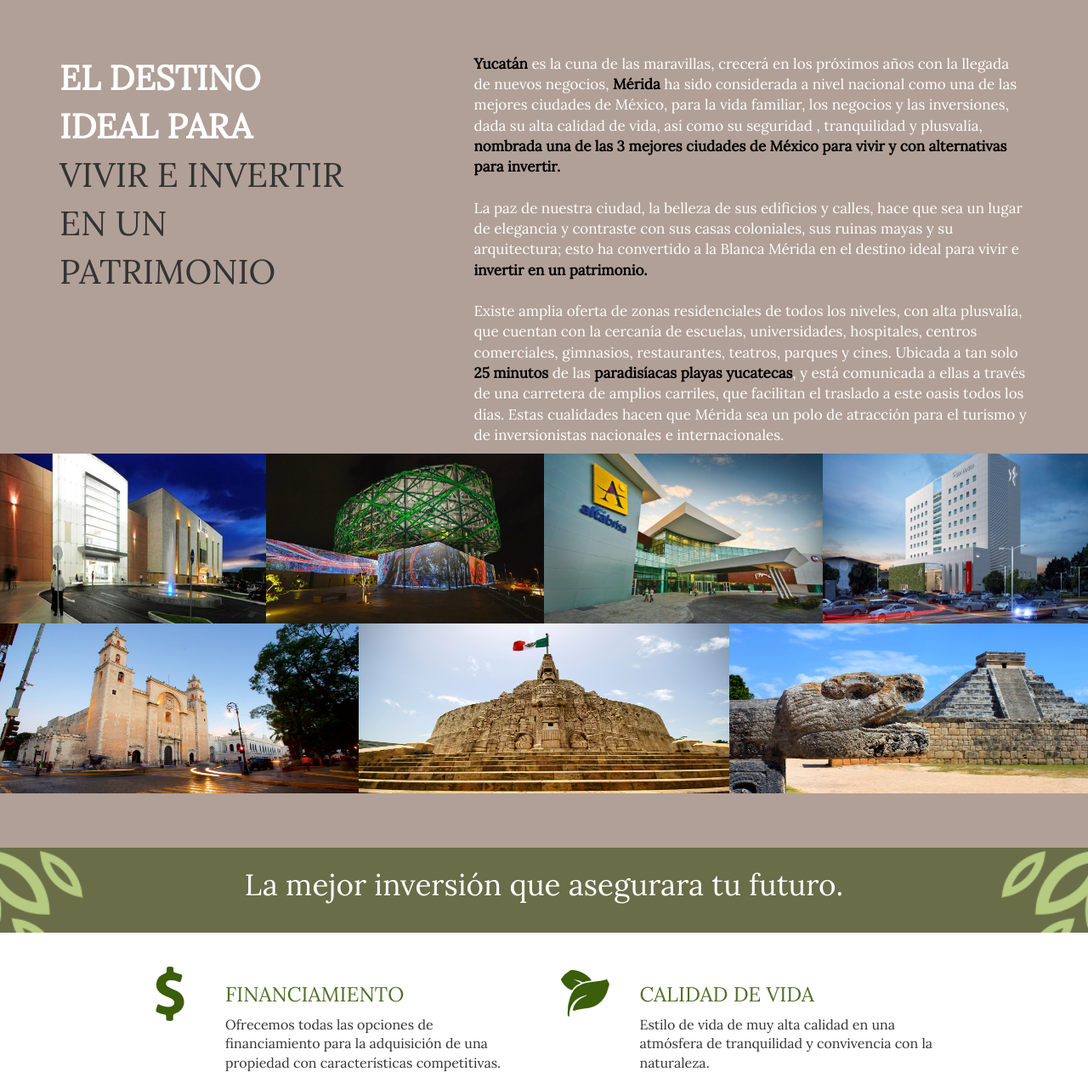
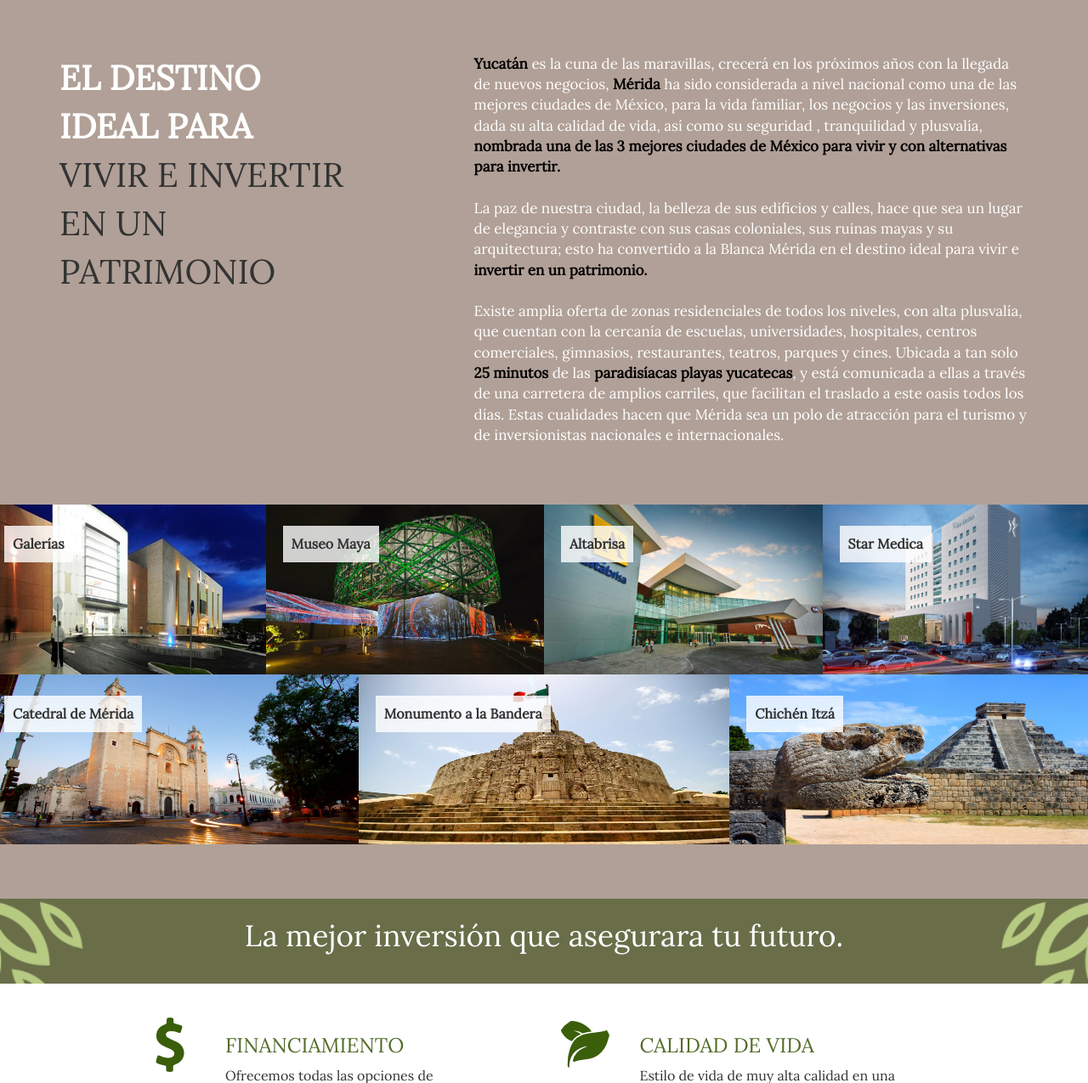
Before and after one commit to esteban1234/ceibas, a PHP site: page / in a window 1280 px wide. Shown: the part 1913-3188 px from the top of the page at 85% size. Run offline with PHP 8.4, Linux system fonts and the light colour scheme; some libraries are stand-ins or nearby versions; some web fonts are replaced.

Commit message:
UPDATE SECCIONES V1.2.1

```diff
--- a/css/style.css
+++ b/css/style.css
@@ -231,7 +231,7 @@ background-repeat: no-repeat;
 .img-cei{
   width: 50%;
   margin: auto;
-  margin-top: 15px;
+  margin-top: 50px;
 }
 
 .tit-p{
@@ -261,6 +261,17 @@ background-repeat: no-repeat;
   margin-top: 50px;
 }
 
+
+.tit-img{
+  position: absolute;
+  z-index: 3;
+  top: 25px;
+  background-color: rgba(255,255,255,0.8);
+  padding: 10px;
+  left: 20px;
+  font-size: 16px;
+  font-weight: bold;
+}
 
 form{
   /*border: 2px solid red;*/
--- a/index.php
+++ b/index.php
@@ -138,34 +138,41 @@
       </div>
     </div>
 
-    <div class="section">
+    <div class="section"><br><br><br>
           <div class="row margen">
             <div class="col-md-3">
               <img src="img/galeria.jpg" class="img-responsive alto-asig width-asig">
+              <p class="tit-img">Galerías</p>
             </div>
             <div class="col-md-3">
               <img src="img/museo.jpg"
               class="img-responsive alto-asig width-asig">
+              <p class="tit-img">Museo Maya</p>
             </div>
             <div class="col-md-3">
               <img src="img/altabrisa.jpg"
               class="img-responsive alto-asig width-asig">
+              <p class="tit-img">Altabrisa</p>
             </div>
             <div class="col-md-3">
               <img src="img/StarMedica.jpg"
               class="img-responsive alto-asig width-asig">
+              <p class="tit-img">Star Medica</p>
             </div>
           </div>
           <div class="row margen">
             <div class="col-md-4">
             <img src="img/catedral.jpg" class="img-responsive alto-asig width-asig">
+            <p class="tit-img">Catedral de Mérida</p>
           </div>
           <div class="col-md-4">
             <img src="img/monumento.jpg" class="img-responsive alto-asig width-asig">
+            <p class="tit-img"> Monumento a la Bandera</p>
           </div>
           <div class="col-md-4">
             <img src="img/CHICHEn2.jpg"
             class="img-responsive alto-asig width-asig">
+            <p class="tit-img">Chichén Itzá</p>
           </div>
           </div>
     </div>
@@ -248,23 +255,23 @@ de Mérida.</p>
 <section class="seccion6" id="CONTACTO">
   <div class="col-md-offset-3 col-md-5">
     <h2 class="h1-c">CONTACTANOS</h2>
-    <form role="form" id="Formulario" action="" method="POST">
+    <form role="form" id="Formulario">
                 <div class="form-group">
-                    <input type="text" class="form-control" id="Nombre" name="Nombre" placeholder="Nombre *" required autofocus />
+                    <input type="text" class="form-control" id="" name="Nombre" placeholder="Nombre *" required/>
                 </div>
                 <div class="form-group">
 
-                    <input type="email" class="form-control" id="Correo" name="Correo" placeholder="Correo *" required />
+                    <input type="email" class="form-control" id="" name="Correo" placeholder="Correo *" required />
                 </div>
                 <div class="row">
                   <div class="col-md-6">
                     <div class="form-group">
-                      <input type="tel" class="form-control" id="Empresa" name="Empresa" placeholder="Telefono *" required />
+                      <input type="tel" class="form-control" id="" name="Empresa" placeholder="Telefono *" required />
                     </div>
                   </div>
                   <div class="col-md-6">
                     <div class="form-group">
-                      <input type="text" class="form-control" id="Empresa" name="Empresa" placeholder="Ciudad *" required />
+                      <input type="text" class="form-control" id="" name="Empresa" placeholder="Ciudad *" required />
                     </div>
                   </div>
                 </div>
```
